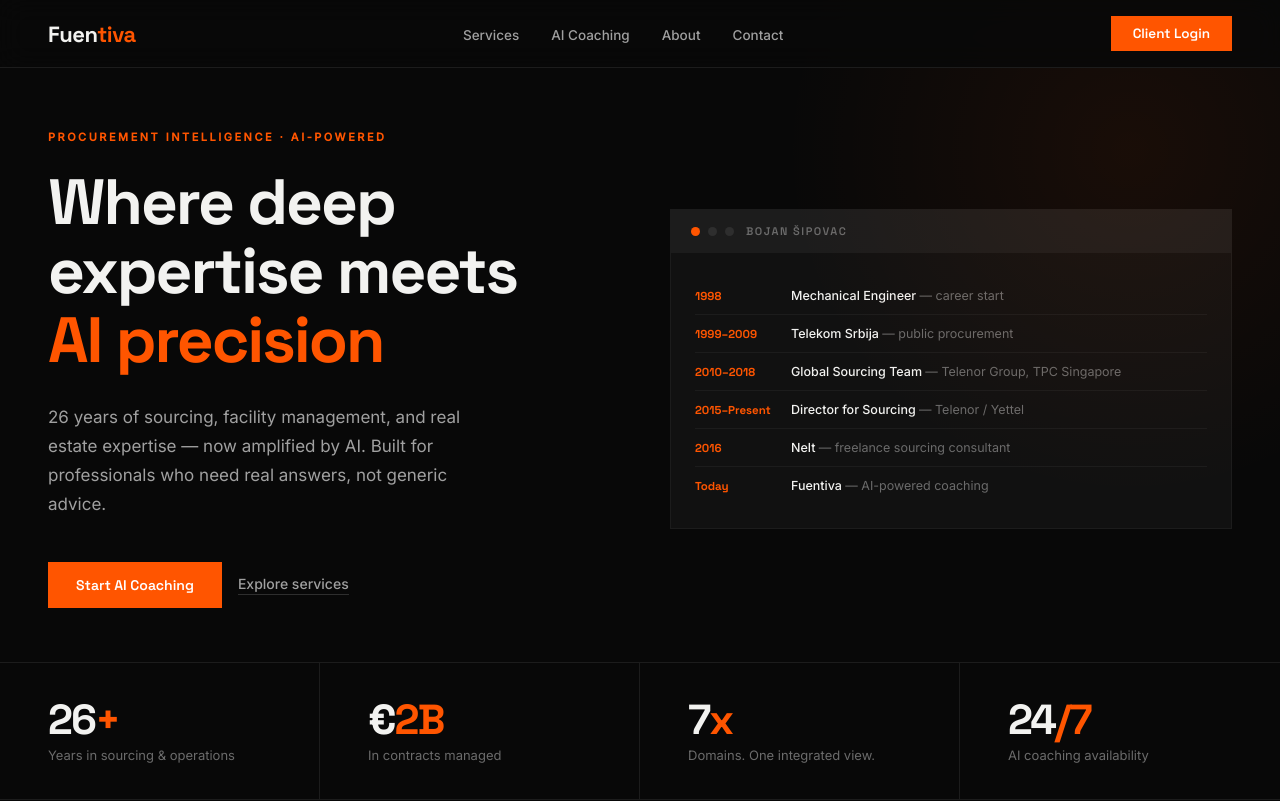
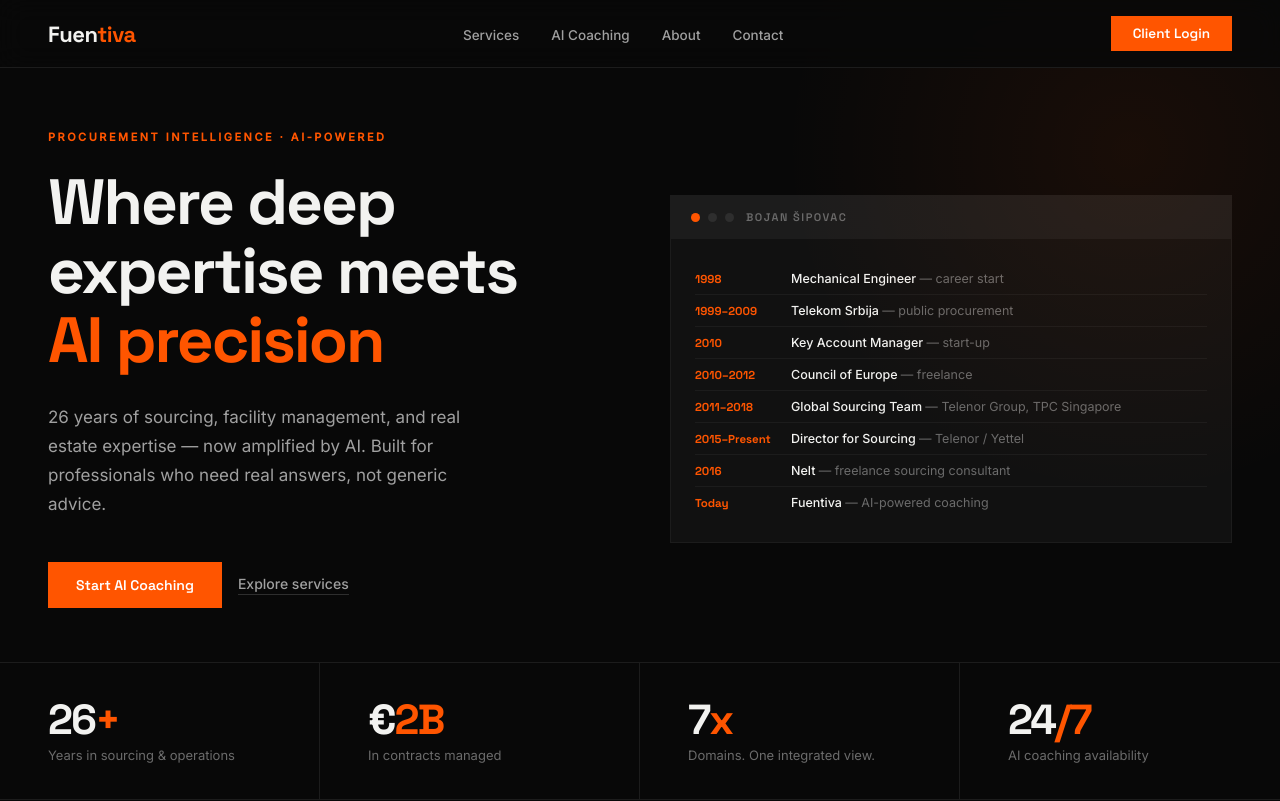
Before and after one commit to bojansipovac-bot/-fuentiva-web, a React (Create React App) app: page / in a window 1280 px wide. Shown: the top 801 px of the page. Built offline with nearby package versions, Linux system fonts and the light colour scheme.

Commit message:
Update Home.js

```diff
--- a/src/pages/Home.js
+++ b/src/pages/Home.js
@@ -97,7 +97,7 @@
   @keyframes blink { 50% { opacity: 0; } }
 
   .panel-career-list { display: flex; flex-direction: column; }
-  .panel-career-item { display: flex; gap: 14px; align-items: baseline; padding: 11px 0; border-bottom: 1px solid var(--gray2); }
+  .panel-career-item { display: flex; gap: 14px; align-items: baseline; padding: 8px 0; border-bottom: 1px solid var(--gray2); }
   .panel-career-item:last-child { border-bottom: none; }
   .panel-career-year { font-family: 'Space Grotesk', sans-serif; font-size: 11.5px; font-weight: 700; color: var(--orange); flex: 0 0 82px; }
   .panel-career-role { font-size: 12.5px; color: var(--white); font-weight: 500; }
@@ -225,7 +225,15 @@
                 <div className="panel-career-role">Telekom Srbija <span>— public procurement</span></div>
               </div>
               <div className="panel-career-item">
-                <div className="panel-career-year">2010–2018</div>
+                <div className="panel-career-year">2010</div>
+                <div className="panel-career-role">Key Account Manager <span>— start-up</span></div>
+              </div>
+              <div className="panel-career-item">
+                <div className="panel-career-year">2010–2012</div>
+                <div className="panel-career-role">Council of Europe <span>— freelance</span></div>
+              </div>
+              <div className="panel-career-item">
+                <div className="panel-career-year">2011–2018</div>
                 <div className="panel-career-role">Global Sourcing Team <span>— Telenor Group, TPC Singapore</span></div>
               </div>
               <div className="panel-career-item">
```
